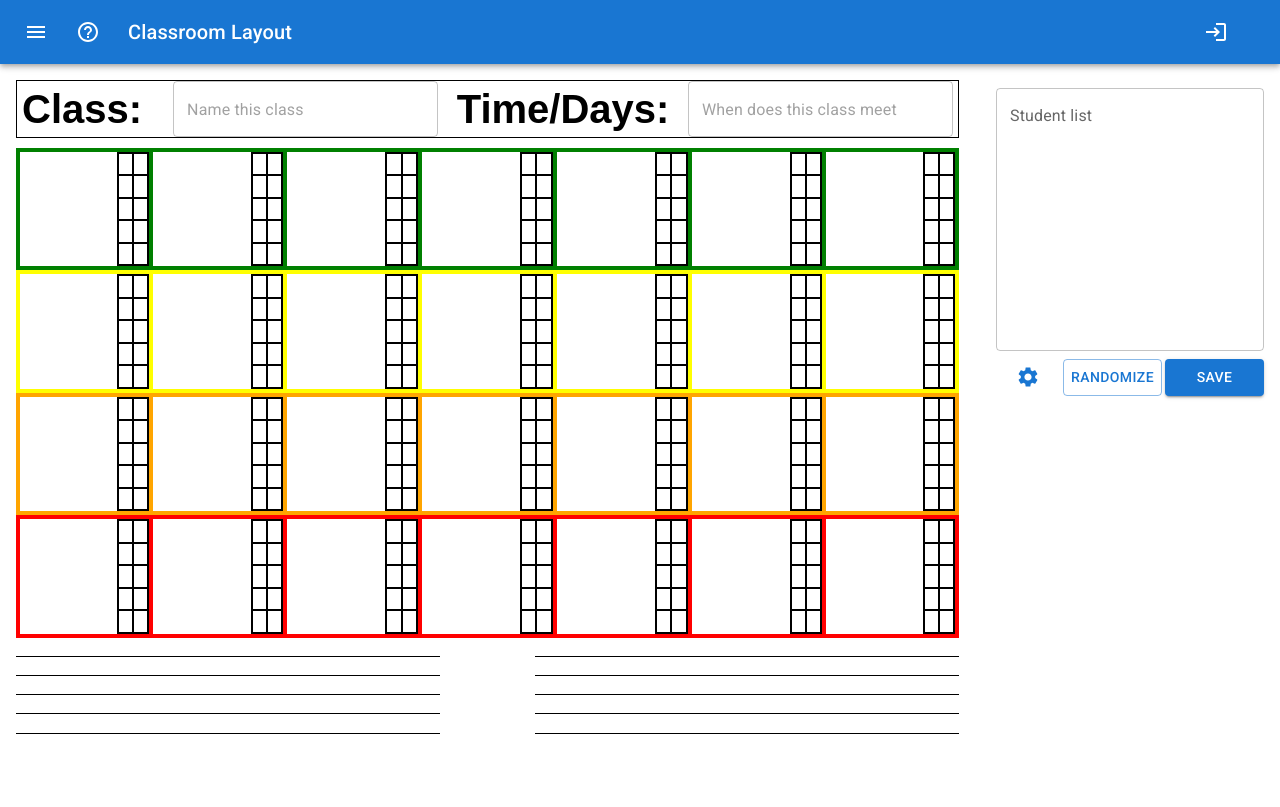
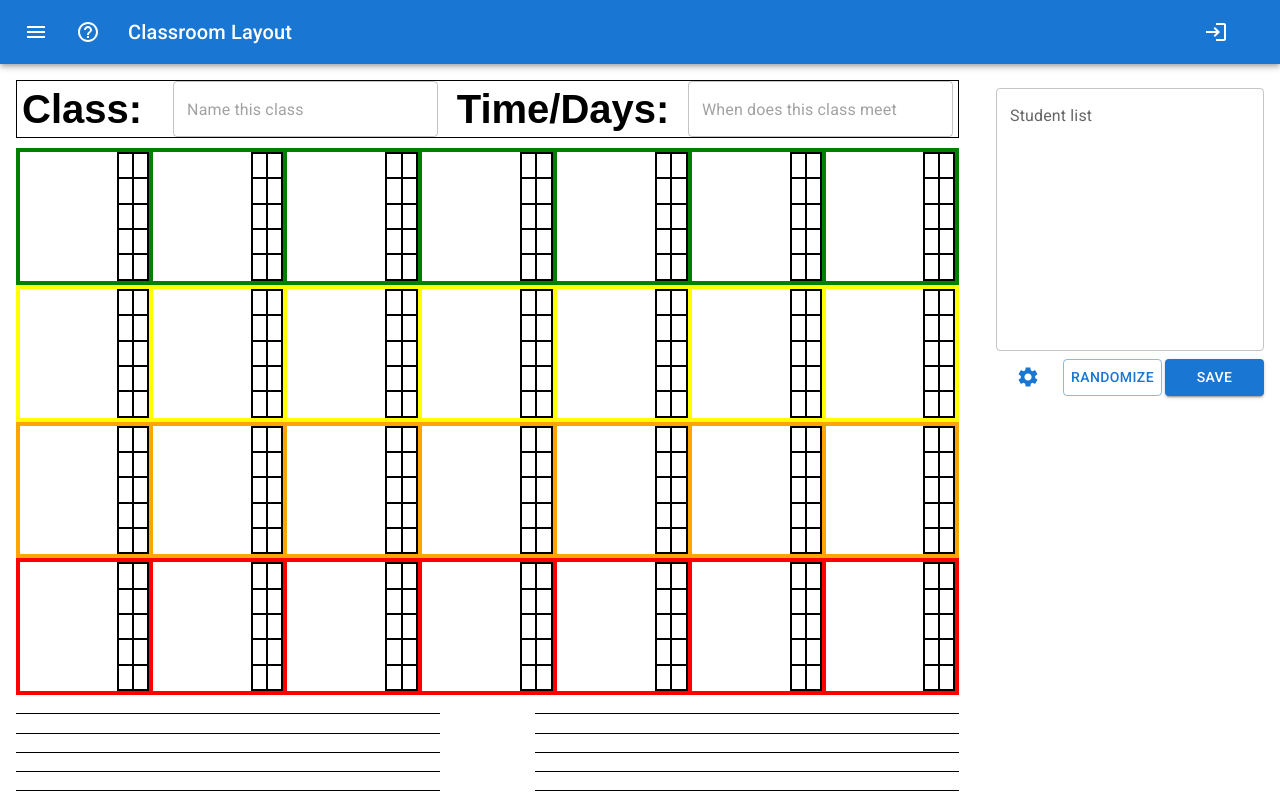
Before and after one commit to thomasoniii/class-layout, a React (Create React App) app: page / in a window 1280 px wide. Built offline with nearby package versions, Linux system fonts and the light colour scheme.

Commit message:
jimt/finally fixed print margins

```diff
--- a/src/App.css
+++ b/src/App.css
@@ -131,6 +131,12 @@ li.last-student {
 }
 
 @media print {
+  @page {
+    margin-left: 0.1in;
+    margin-right: 0.1in;
+    margin-top: 0.1in;
+    margin-bottom: 0;
+  }
   .config {
     display: none;
   }
--- a/src/App.js
+++ b/src/App.js
@@ -226,7 +226,7 @@ const App = () => {
 
   const studentGridStyles = {
     gridTemplateColumns: `repeat(${numSeats / numRows},1fr)`,
-    gridAutoRows: `${(6.1 - 0.2 * extraLines) / numRows}in`, // 5.4 if no margins at print
+    gridAutoRows: `${(6.7 - 0.2 * extraLines) / numRows}in`, // 5.4 if no margins at print
   };
 
   console.log("LAYS OUT STUDENTS : ", students);
@@ -394,7 +394,7 @@ const App = () => {
           <FormGroup sx={{ pt: 1 }}>
             <TextField
               label="extra lines"
-              inputProps={{ min: 0, max: 7 }}
+              inputProps={{ min: 0, max: 25 }}
               variant="outlined"
               value={extraLines}
               type="number"
```
